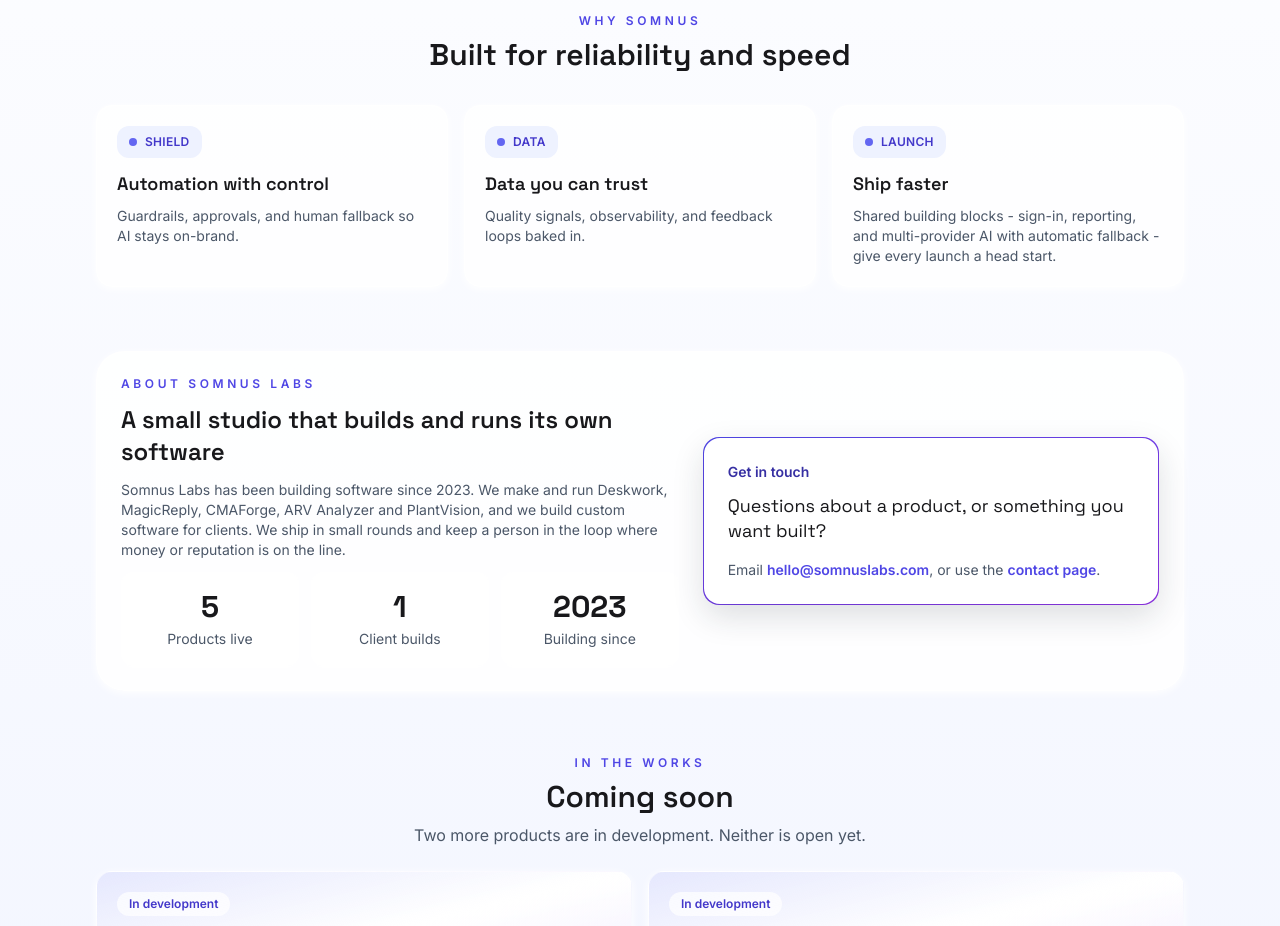
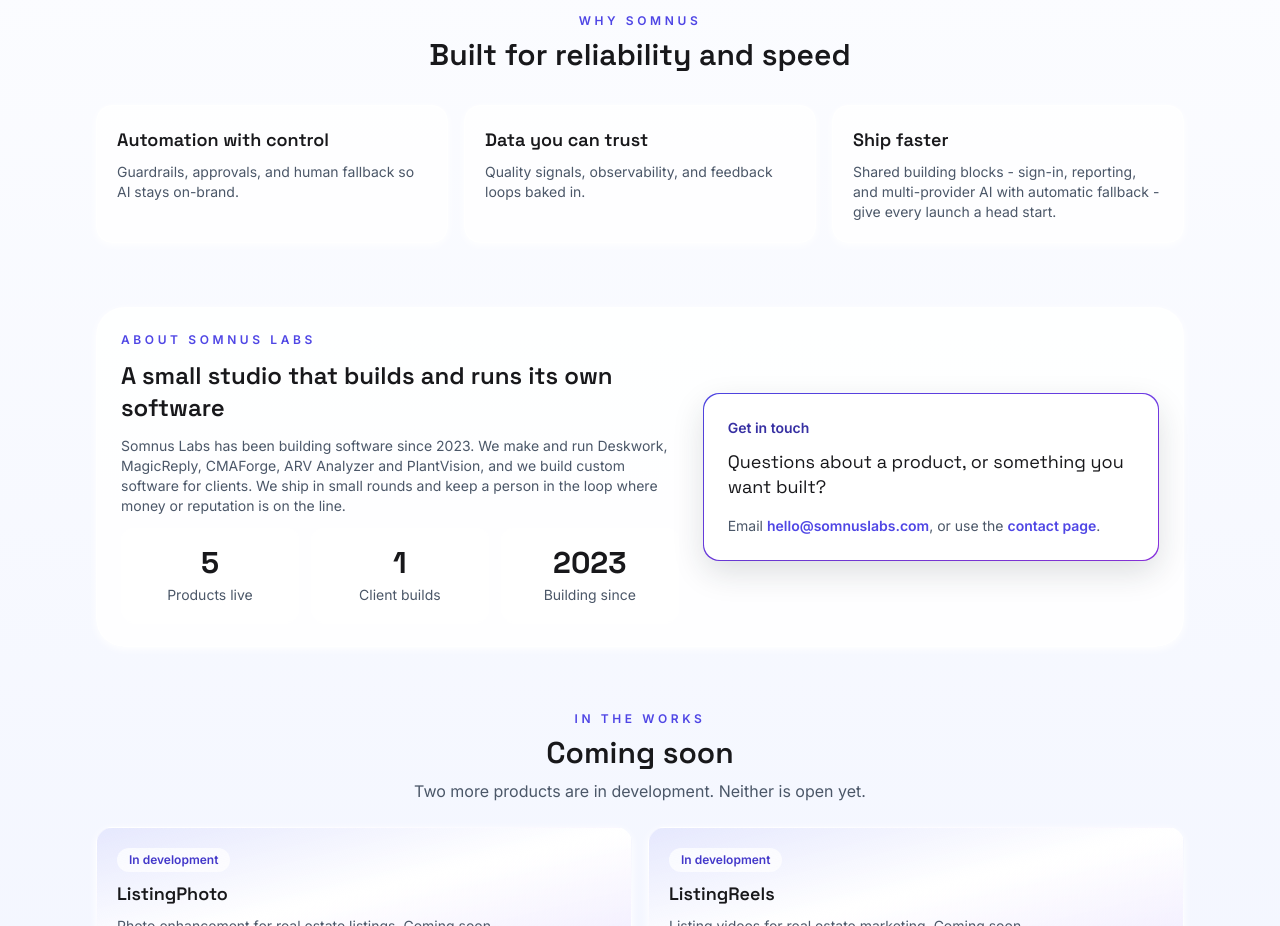
Before and after one commit to Wal33D/somnuslabs-frontend, a Next.js app: page / in a window 1280 px wide. Shown: the part 2840-3766 px from the top of the page. Built offline with nearby package versions, Linux system fonts and the light colour scheme.

Commit message:
fix: drop placeholder labels on the Why Somnus cards (sw-y2e)
The chips read Shield, Data, and Launch, which are icon names. The card titles already say the reason, so the chips are gone.

```diff
--- a/src/app/page.tsx
+++ b/src/app/page.tsx
@@ -22,7 +22,7 @@ type ClientWork = {
 };
 
 type Stat = { label: string; value: string };
-type Pillar = { title: string; copy: string; icon: string };
+type Pillar = { title: string; copy: string };
 type SneakPeek = { title: string; copy: string; tag: string };
 
 const clientWork: ClientWork = {
@@ -46,17 +46,14 @@ const pillars: Pillar[] = [
   {
     title: 'Automation with control',
     copy: 'Guardrails, approvals, and human fallback so AI stays on-brand.',
-    icon: 'Shield',
   },
   {
     title: 'Data you can trust',
     copy: 'Quality signals, observability, and feedback loops baked in.',
-    icon: 'Data',
   },
   {
     title: 'Ship faster',
     copy: 'Shared building blocks - sign-in, reporting, and multi-provider AI with automatic fallback - give every launch a head start.',
-    icon: 'Launch',
   },
 ];
 
@@ -335,10 +332,15 @@ const Home: React.FC = () => (
         </div>
       </Section>
 
-      <Section id="why" className="space-y-8 scroll-mt-32">
+      <Section
+        id="why"
+        labelledBy="why-heading"
+        className="space-y-8 scroll-mt-32">
         <div className="text-center space-y-2">
           <Eyebrow>Why Somnus</Eyebrow>
-          <h2 className="text-3xl font-display font-semibold text-zinc-900">
+          <h2
+            id="why-heading"
+            className="text-3xl font-display font-semibold text-zinc-900">
             Built for reliability and speed
           </h2>
         </div>
@@ -347,13 +349,6 @@ const Home: React.FC = () => (
             <div
               key={pillar.title}
               className="rounded-2xl border border-white/70 bg-white/80 p-5 shadow-card">
-              <div className="mb-3 inline-flex items-center gap-2 rounded-lg bg-indigo-50 px-3 py-2 text-xs font-semibold uppercase tracking-wide text-indigo-700">
-                <span
-                  aria-hidden="true"
-                  className="h-2 w-2 rounded-sm bg-indigo-500"
-                />
-                {pillar.icon}
-              </div>
               <h3 className="text-lg font-semibold text-zinc-900 font-display">
                 {pillar.title}
               </h3>
```
Also changed, not shown: 1 other file (tests, documents, lock files or other folders).
